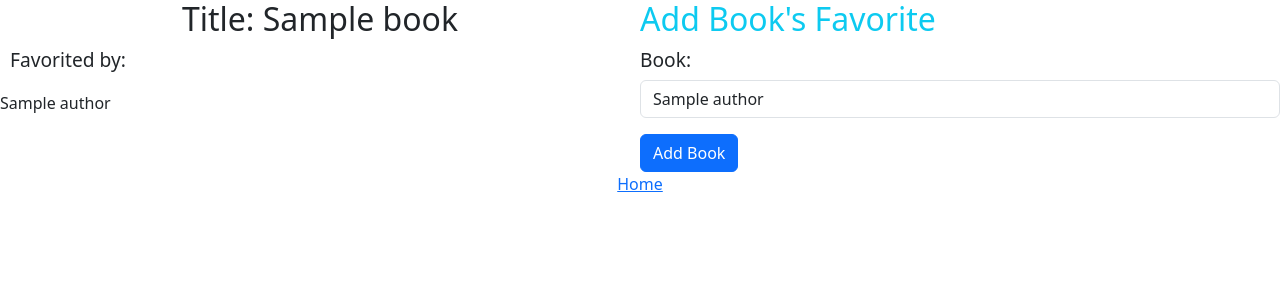
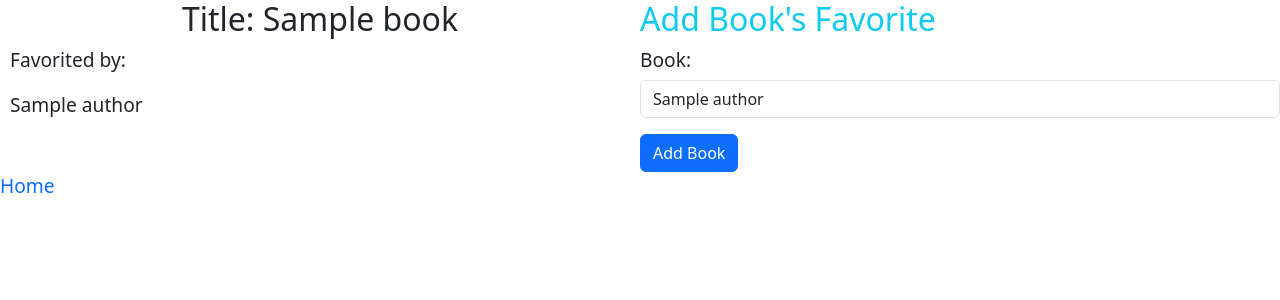
Before and after one commit to Brando129/books, a Python web app: template flask_app/templates/show_books.html in a window 1280 px wide. Shown: the top 300 px of the page. Run offline with Jinja, Linux system fonts and the light colour scheme; the template is opened without the code that fills it: most values are stand-ins (such as "Sample title", 1, 10 or a date in 2020).

Commit message:
working on show_authors html

```diff
--- a/flask_app/controllers/controllers_authors.py
+++ b/flask_app/controllers/controllers_authors.py
@@ -25,7 +25,7 @@
     return redirect('/authors')
 
 # Route for getting one author
-@app.route('/author/<int:id>')
+@app.route('/authors/<int:id>')
 def show_author(id):
     data = {
         "id": id
@@ -41,4 +41,4 @@
         'book_id': request.form['book_id']
     }
     Author.add_favorite(data)
-    return redirect(f"/author/{request.form['author_id']}")
+    return redirect(f"/authors/{request.form['author_id']}")
--- a/flask_app/controllers/controllers_books.py
+++ b/flask_app/controllers/controllers_books.py
@@ -36,4 +36,4 @@
         'book_id': request.form['book_id']
     }
     Author.add_favorite(data)
-    return redirect (f"/book/{request.form['book_id']}")
+    return redirect (f"/books/{request.form['book_id']}")
--- a/flask_app/models/models_author.py
+++ b/flask_app/models/models_author.py
@@ -69,7 +69,7 @@
             # Common column names come back with the specific tables attached
             data = {
                 "id": row['books.id'],
-                "name": row['titile'],
+                "name": row['title'],
                 "num_of_pages": row['num_of_pages'],
                 "created_at": row['books.created_at'],
                 "updated_at": row['books.updated_at']
--- a/flask_app/static/css/style.css
+++ b/flask_app/static/css/style.css
@@ -33,3 +33,13 @@
     font-size: larger;
     margin-left: 10px;
 }
+
+.author_option {
+    margin-left: 10px;
+}
+
+.home_link {
+    margin-right: 1400px;
+    font-size: larger;
+    text-decoration: none;
+}
--- a/flask_app/templates/show_books.html
+++ b/flask_app/templates/show_books.html
@@ -16,7 +16,7 @@
             <h2 class="text-center">Title: {{book.title}}</h2>
             <p class="fav_by">Favorited by:</p>
             {% for author in book.authors_who_favorited %}
-                <p>{{author.name}}</p>
+                <p class="fav_by">{{author.name}}</p>
             {% endfor %}
         </div>
         <form action="/join/author" method="POST" class="col-6">
@@ -32,7 +32,7 @@
             </div>
             <input type="submit" value="Add Book" class="btn btn-primary mt-3">
         </form>
-        <a href="/">Home</a>
+        <a class="home_link" href="/">Home</a>
     </div>
 </body>
 </html>
```
